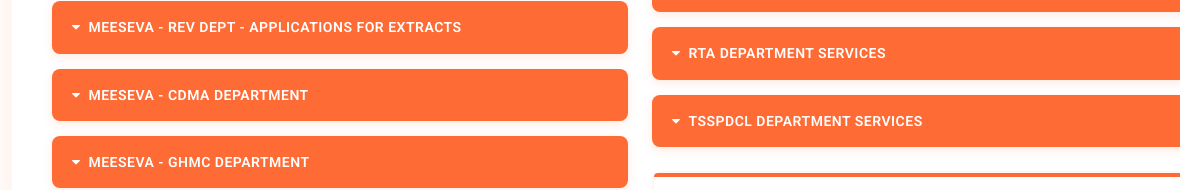
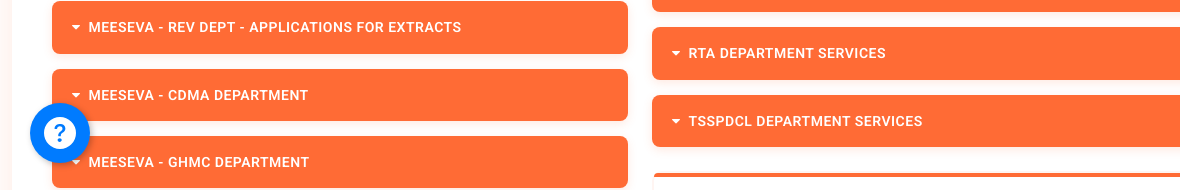
Before and after one commit to Sitarikshavin/6kservices, a plain HTML site: page application.html in a window 1280 px wide. Shown: the part 607-797 px from the top of the page, 0-1180 px from the left. Drawn offline with nearby package versions, Linux system fonts and the light colour scheme.

Commit message:
Update application.html

```diff
--- a/application.html
+++ b/application.html
@@ -814,6 +814,16 @@
  <a href="https://wa.me/9063736616?text=Hello" target="_blank" style="position: fixed; right: 25px; bottom: 50px;">
   <img src="https://upload.wikimedia.org/wikipedia/commons/5/5e/WhatsApp_icon.png" alt="WhatsApp" width="70">
 </a>
+<!-- Floating Help Button -->
+<a href="https://wa.me/8121666616?text=Hello, I have a question." class="floating-help-btn" target="_blank">
+    <!-- Question Mark Icon (SVG) -->
+    <!-- Alternative SVG Icon 1: Question Mark in a Circle -->
+<svg xmlns="http://www.w3.org/2000/svg" width="32" height="32" fill="currentColor" class="bi bi-question-circle-fill" viewBox="0 0 16 16">
+  <path d="M16 8A8 8 0 1 1 0 8a8 8 0 0 1 16 0zM5.496 6.033h.825c.138 0 .248-.113.266-.25.09-.656.54-1.134 1.342-1.134.686 0 1.314.343 1.314 1.168 0 .635-.374.927-.965 1.371-.673.489-1.206 1.06-1.168 1.987l.003.217a.25.25 0 0 0 .25.246h.811a.25.25 0 0 0 .25-.25v-.105c0-.718.273-.927 1.01-1.486.609-.463 1.244-.977 1.244-2.056 0-1.511-1.276-2.241-2.673-2.241-1.267 0-2.655.59-2.75 2.286a.237.237 0 0 0 .241.247zm2.325 6.443c.61 0 1.029-.394 1.029-.927 0-.552-.42-.94-1.029-.94-.584 0-1.009.388-1.009.94 0 .533.425.927 1.01.927z"/>
+</svg>
+
+    <span class="tooltip-text">Have a Question?</span>
+</a>
   <!-- Main JS File -->
   <script src="assets/js/main.js"></script>
 
```
